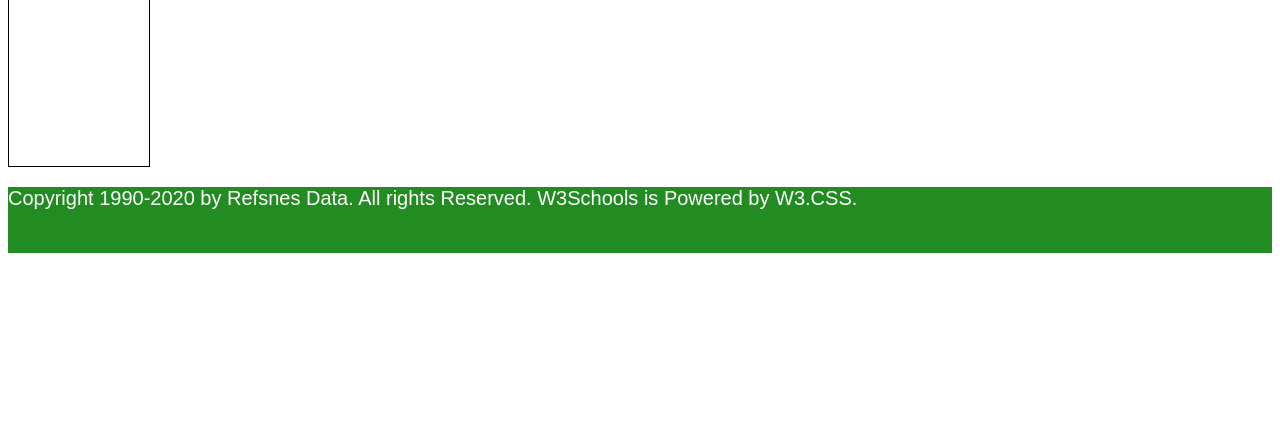
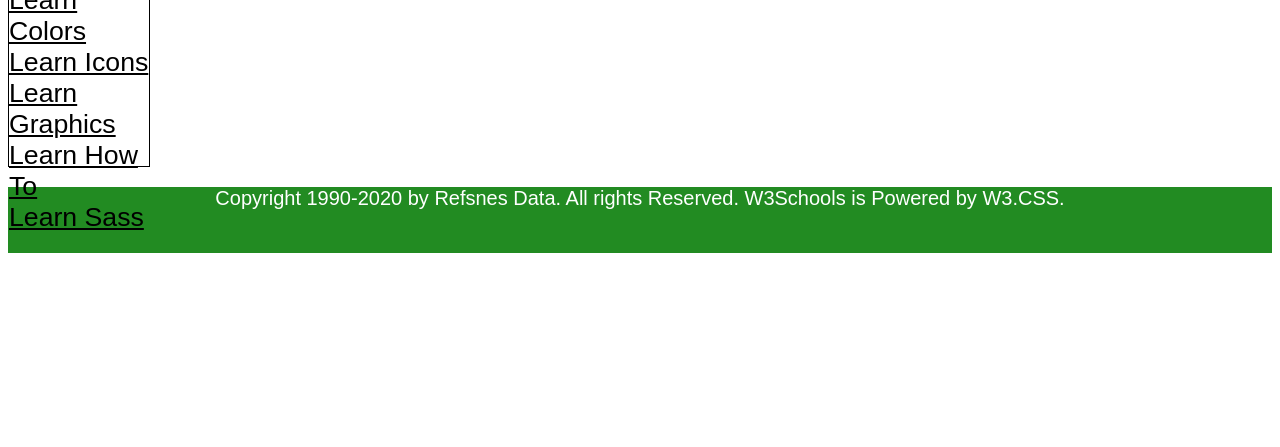
Before and after one commit to Hillaryym/webDev, a plain HTML site: page WebDev_Unit2/WDLesson2_8BPractical/index.html in a window 1280 px wide. Shown: the part 353-800 px from the top of the page. Drawn offline with Linux system fonts and the light colour scheme.

Commit message:
•∘˙⊹. ꒰ঌ ᧔ෆ᧓ ໒꒱ .⊹˙∘•

```diff
--- a/WebDev_Unit2/WDLesson2_8BPractical/style.css
+++ b/WebDev_Unit2/WDLesson2_8BPractical/style.css
@@ -40,7 +40,7 @@
 
 #sidebar a{
    color:black;
-   font-size: 0pt;
+   font-size: 20pt;
    flex: 1;
    text-decoration: center;
 }
@@ -59,4 +59,5 @@
 #footer p{
    color: white;
    font-size: 15pt;
+   text-align: center;
 }
```
